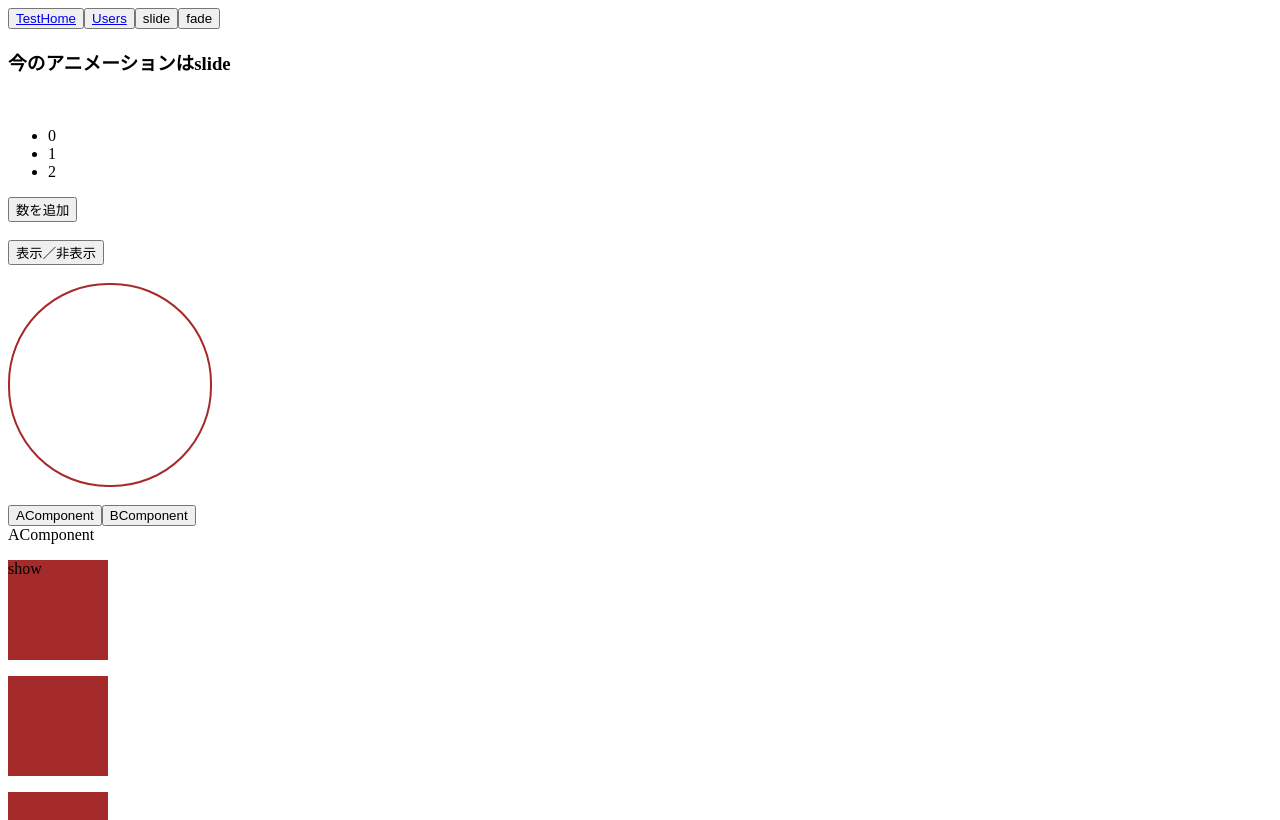
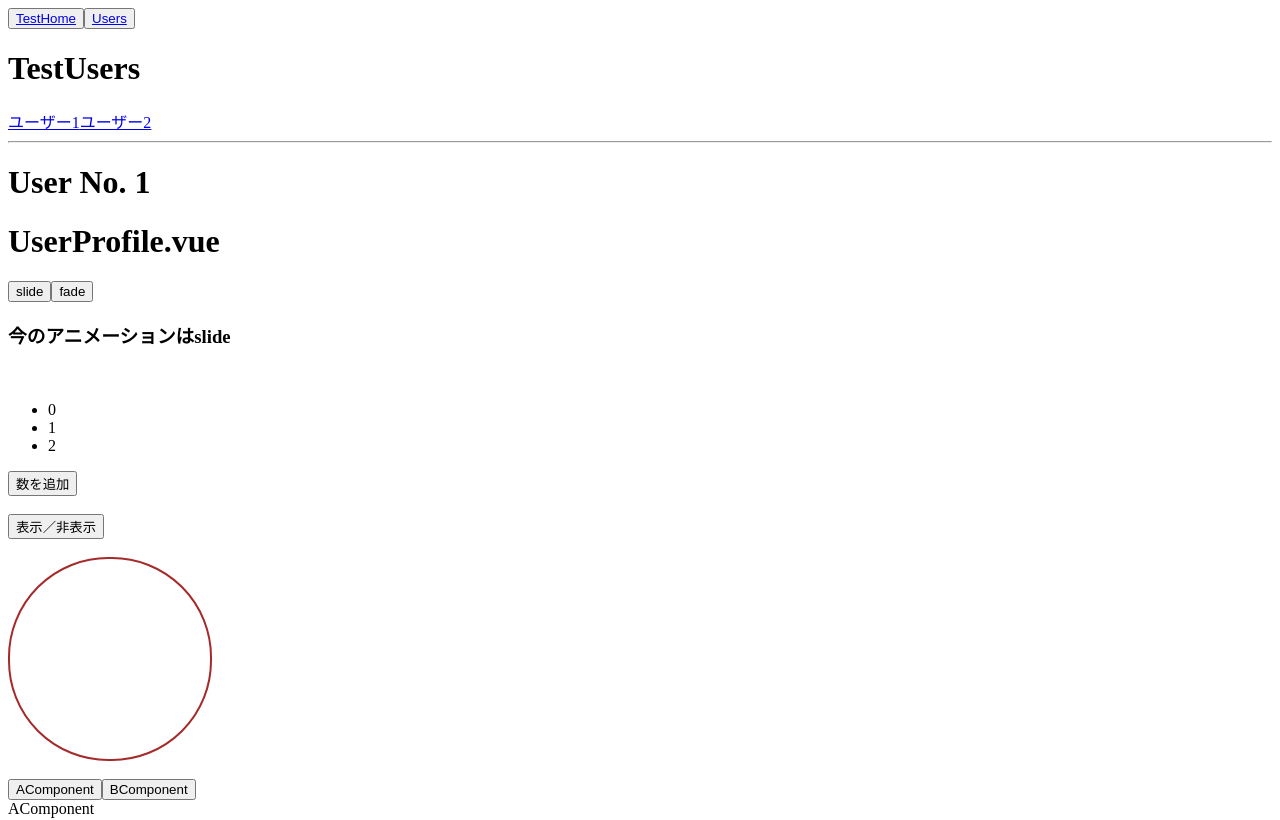
Before and after one commit to shirokuma0503/udemy-vue.js, a Vue app in the folder udemy-vue.js/: page /#/users/1/profile in a window 1280 px wide. Shown: the top 820 px of the page. Built offline with nearby package versions, Linux system fonts and the light colour scheme.

Commit message:
13_195:childrenオプション

```diff
--- a/udemy-vue.js/src/router.js
+++ b/udemy-vue.js/src/router.js
@@ -2,12 +2,21 @@ import Vue from 'vue';
 import Router from 'vue-router';
 import TestHome from './views/TestHome.vue';
 import TestUsers from './views/TestUsers.vue';
+import UserProfile from './views/UserProfile.vue';
+import UserPost from './views/UserPost.vue';
 
 Vue.use(Router);
 
 export default new Router({
   routes: [
-    {path: '/', component: TestHome},
-    {path: '/users/:id', component: TestUsers, props: true }
+    { path: '/', component: TestHome },
+    { path: '/users/:id',
+      component: TestUsers,
+      props: true,
+      children: [
+        { path: "profile", component: UserProfile },
+        { path: "posts", component: UserPost }
+      ]
+    }
   ]
 });
--- a/udemy-vue.js/src/views/TestUsers.vue
+++ b/udemy-vue.js/src/views/TestUsers.vue
@@ -5,6 +5,9 @@
     <router-link to="/users/2">ユーザー2</router-link>
     <hr>
     <h1>User No. {{ id }}</h1>
+
+    <router-view></router-view>
+
   </div>
 </template>
 
--- /dev/null
+++ b/udemy-vue.js/src/views/UserPost.vue
@@ -0,0 +1,5 @@
+<template>
+  <div>
+    <h1>UserPost.vue</h1>
+  </div>
+</template>
--- /dev/null
+++ b/udemy-vue.js/src/views/UserProfile.vue
@@ -0,0 +1,5 @@
+<template>
+  <div>
+    <h1>UserProfile.vue</h1>
+  </div>
+</template>
```
